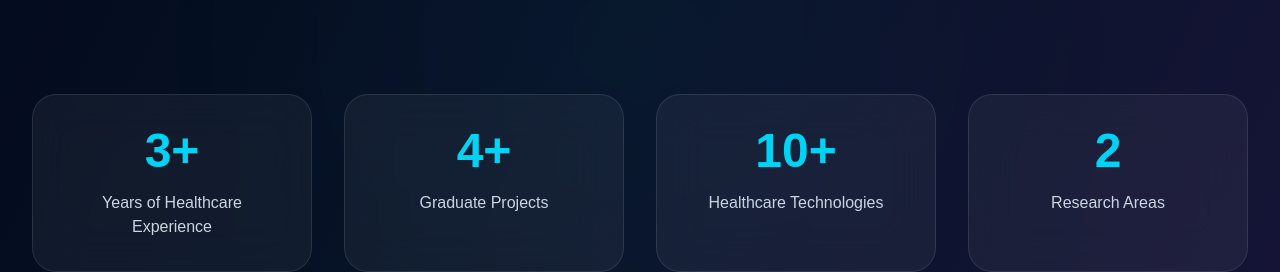
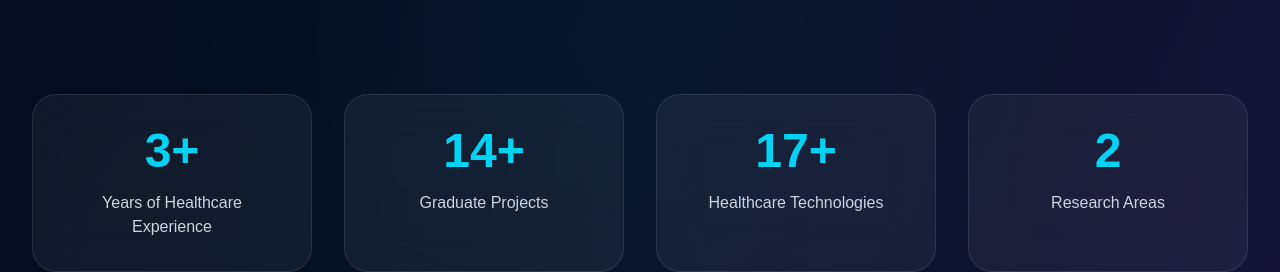
Before and after one commit to aishwaryamohanraj7/aishwarya-portfolio, a Next.js app: page / in a window 1280 px wide. Shown: the part 2647-2919 px from the top of the page. Built offline with nearby package versions, Linux system fonts and the light colour scheme.

Commit message:
Update portfolio website

```diff
--- a/components/About.tsx
+++ b/components/About.tsx
@@ -216,7 +216,7 @@ export default function About() {
           <div className="group rounded-3xl border border-white/10 bg-white/5 backdrop-blur-xl p-8 text-center transition-all duration-300 hover:-translate-y-3 hover:border-cyan-400 hover:shadow-2xl hover:shadow-cyan-500/20">
 
             <h3 className="text-5xl font-black text-cyan-400 group-hover:scale-110 transition">
-              4+
+              14+
             </h3>
 
             <p className="mt-4 text-slate-300">
@@ -228,7 +228,7 @@ export default function About() {
           <div className="group rounded-3xl border border-white/10 bg-white/5 backdrop-blur-xl p-8 text-center transition-all duration-300 hover:-translate-y-3 hover:border-cyan-400 hover:shadow-2xl hover:shadow-cyan-500/20">
 
             <h3 className="text-5xl font-black text-cyan-400 group-hover:scale-110 transition">
-              10+
+              17+
             </h3>
 
             <p className="mt-4 text-slate-300">
```
